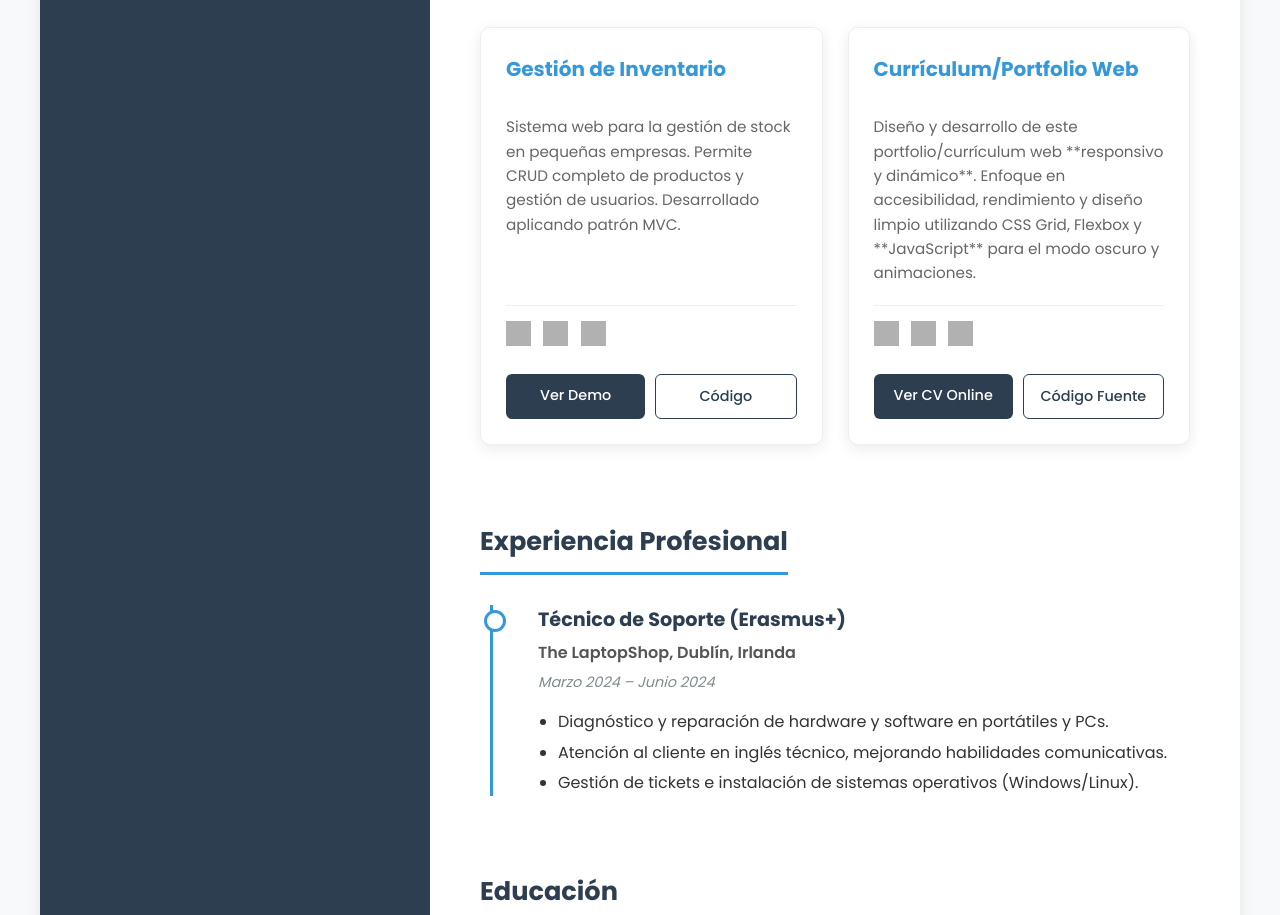
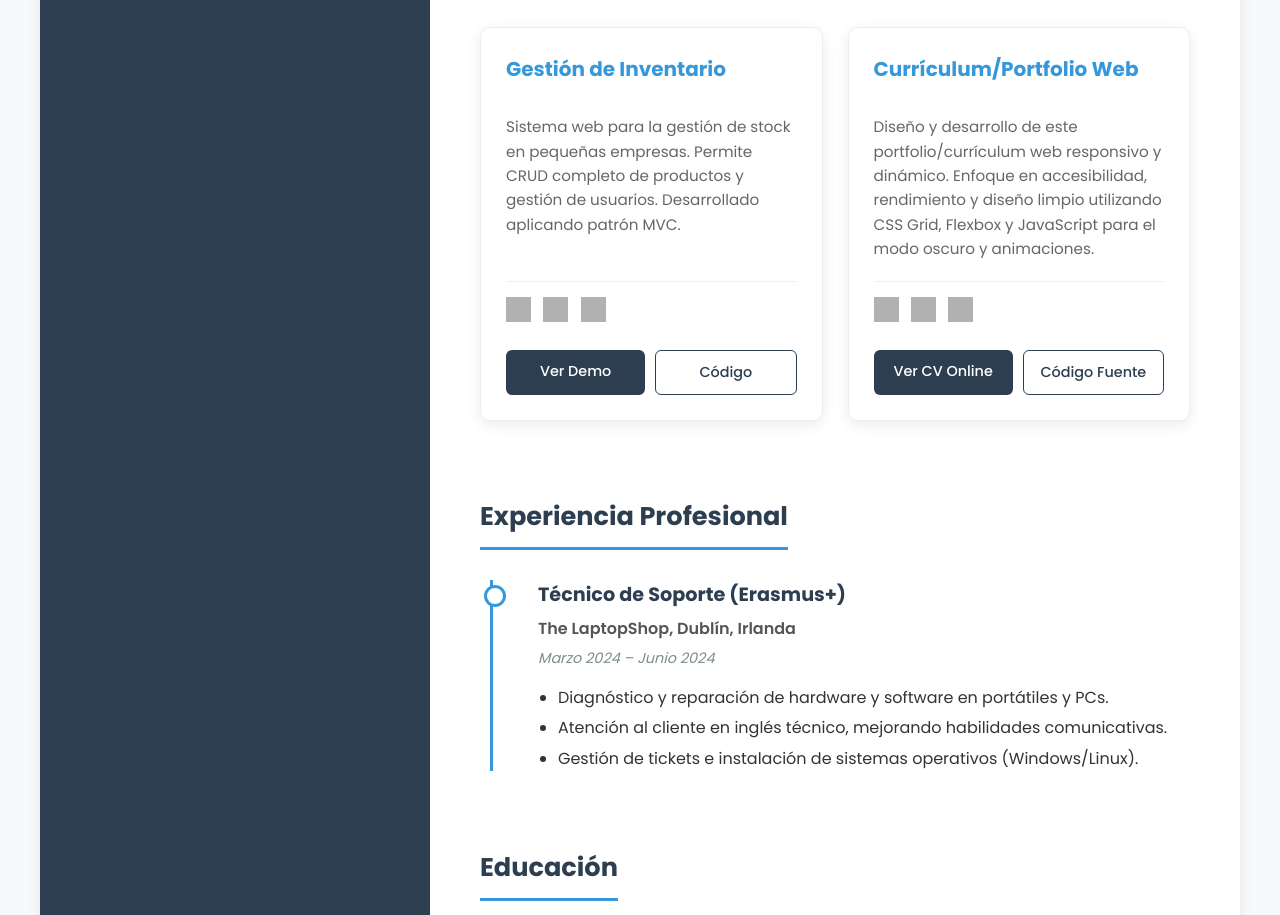
Before and after one commit to alvarogarciagonzalez2211-collab/CV-Alvaro, a plain HTML site: page index.html in a window 1280 px wide. Shown: the part 851-1766 px from the top of the page. Drawn offline with Linux system fonts and the light colour scheme; grey boxes are pictures that could not be loaded.

Commit message:
Fix HTML encoding issues in index.html

```diff
--- a/index.html
+++ b/index.html
@@ -123,7 +123,9 @@
                    <div class="tarjeta-proyecto">
                         <h4>Currículum/Portfolio Web</h4>
                         <p>
-                            Diseño y desarrollo de este portfolio/currículum web **responsivo y dinámico**. Enfoque en accesibilidad, rendimiento y diseño limpio utilizando CSS Grid, Flexbox y **JavaScript** para el modo oscuro y animaciones.
+                             Diseño y desarrollo de este portfolio/currículum web responsivo y dinámico.
+                            Enfoque en accesibilidad, rendimiento y diseño limpio utilizando
+                            CSS Grid, Flexbox y JavaScript para el modo oscuro y animaciones.
                         </p>
                         <div class="tecnologia-proyecto">
                             <img src="https://cdn.jsdelivr.net/gh/devicons/devicon/icons/html5/html5-original.svg" alt="HTML5">
```
